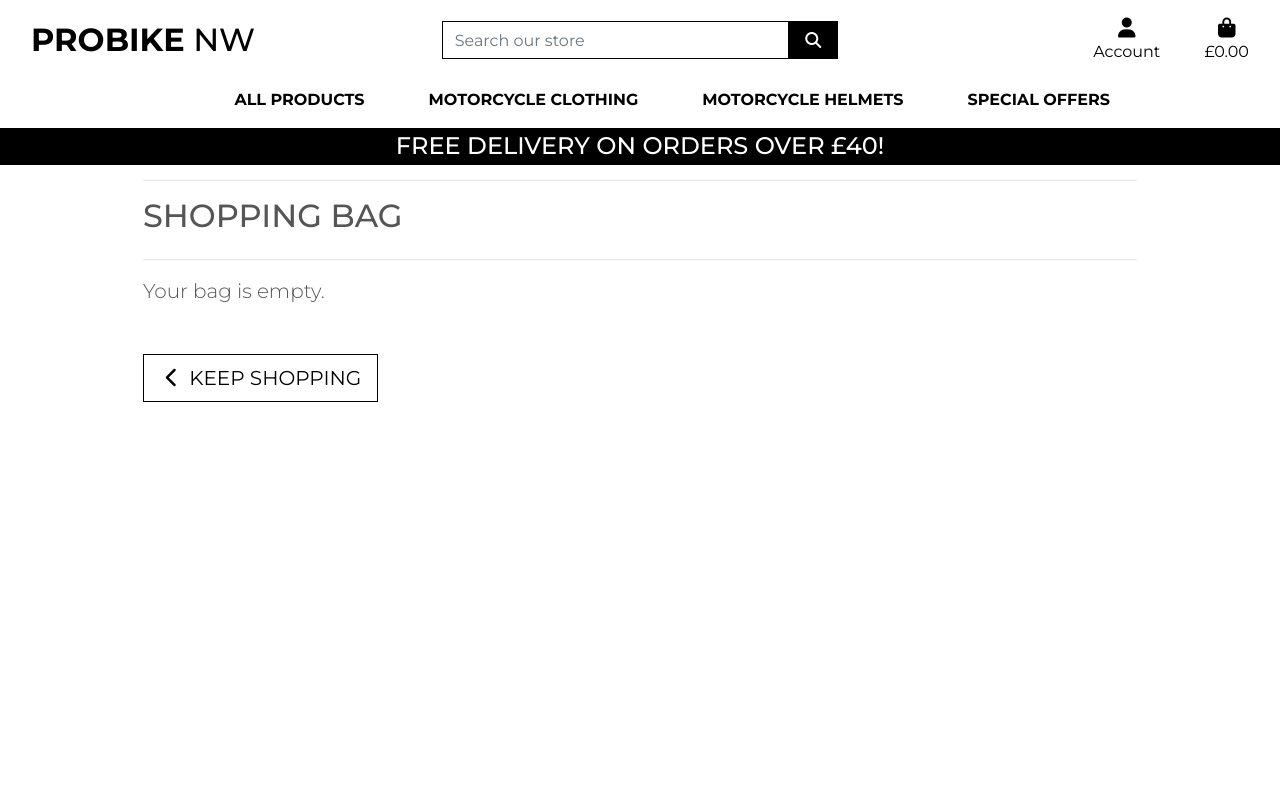
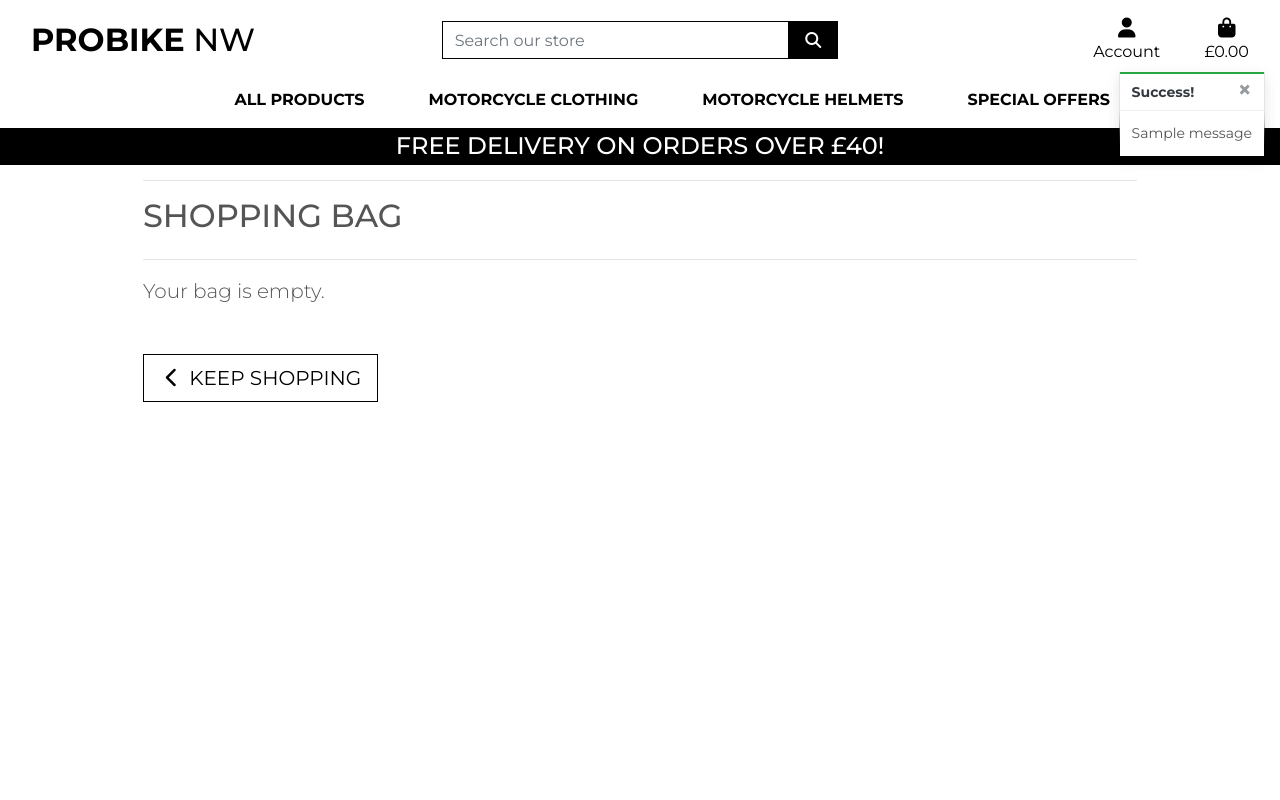
Before and after one commit to Code-Institute-Submissions/DuggyL-probikenw_milestone_4_DecResub, a Django app: page /bag/ in a window 1280 px wide. Run offline with Django 3.2, Linux system fonts and the light colour scheme; tables that the repository leaves empty hold one stand-in row (values such as "Sample post"); one stand-in notice (Sample message) is shown; some libraries are stand-ins or nearby versions.

Commit message:
Add toast funtionality template

```diff
--- a/bag/views.py
+++ b/bag/views.py
@@ -1,4 +1,6 @@
 from django.shortcuts import render, redirect, reverse, HttpResponse
+from django.contrib import messages
+from products.models import Product
 
 # Create your views here.
 
@@ -10,6 +12,7 @@ def view_bag(request):
 def add_to_bag(request, item_id):
     """ Add a quantity of the selected product to the checkout bag"""
 
+    product = Product.objects.get(pk=item_id)
     quantity = int(request.POST.get('quantity'))
     redirect_url = request.POST.get('redirect_url')
     size = None
@@ -30,6 +33,7 @@ def add_to_bag(request, item_id):
             bag[item_id] += quantity
         else:
             bag[item_id] = quantity
+            messages.error(request, f'Added {product.name} to your bag')
 
     request.session['bag'] = bag
     return redirect(redirect_url)
--- a/probikenw/settings.py
+++ b/probikenw/settings.py
@@ -78,6 +78,8 @@ TEMPLATES = [
         },
     },
 ]
+
+MESSAGE_STORAGE = 'django.contrib.messages.storage.session.SessionStorage'
 
 AUTHENTICATION_BACKENDS = [
     # Needed to login by username in Django admin, regardless of `allauth`
--- a/static/css/base.css
+++ b/static/css/base.css
@@ -105,6 +105,21 @@ a.category-badge > span.badge:hover {
     cursor: pointer;
 }
 
+.message-container {
+    position: fixed;
+    top: 72px;
+    right: 15px;
+    z-index: 99999999999;
+}
+
+.custom-toast {
+    overflow: visible;
+}
+
+.toast-capper {
+    height: 2px;
+}
+
 /* Media Queries */
 
 /* Slightly larger container on xl screens */
--- a/templates/base.html
+++ b/templates/base.html
@@ -117,7 +117,21 @@
   </header>
 
     {% if messages %}
-        <div class="message-container"></div>
+    <div class="message-container">
+        {% for message in messages %}
+            {% with message.level as level %}
+                {% if level == 40 %}
+                    {% include 'includes/toasts/toast_error.html' %}
+                {% elif level == 30 %}
+                    {% include 'includes/toasts/toast_warning.html' %}
+                {% elif level == 25 %}
+                    {% include 'includes/toasts/toast_success.html' %}
+                {% else %}
+                    {% include 'includes/toasts/toast_info.html' %}
+                {% endif %}
+            {% endwith %}
+        {% endfor %}
+    </div>
     {% endif %}
 
     {% block page_header %}
@@ -127,6 +141,9 @@
     {% endblock %}
 
     {% block postloadjs %}
+    <script type="text/javascript">
+        $('.toast').toast('show');
+    </script>
     {% endblock %}
 
   </body>
--- /dev/null
+++ b/templates/includes/toasts/toast_success.html
@@ -0,0 +1,13 @@
+<div class="toast custom-toast rounded-0 border-top-0" data-autohide="false">
+    <div class="arrow-up arrow-success"></div>
+    <div class="w-100 toast-capper bg-success"></div>
+    <div class="toast-header bg-white text-dark">
+        <strong class="mr-auto">Success!</strong>
+        <button type="button" class="ml-2 mb-1 close text-dark" data-dismiss="toast" aria-label="Close">
+            <span aria-hidden="true">&times;</span>
+        </button>
+    </div>
+    <div class="toast-body bg-white">
+        {{ message }}
+    </div>
+</div>
```
Also changed, not shown: templates/includes/toasts/toast_error.html (added, +13 -0 lines), templates/includes/toasts/toast_info.html (added, +13 -0 lines), templates/includes/toasts/toast_warning.html (added, +13 -0 lines).
